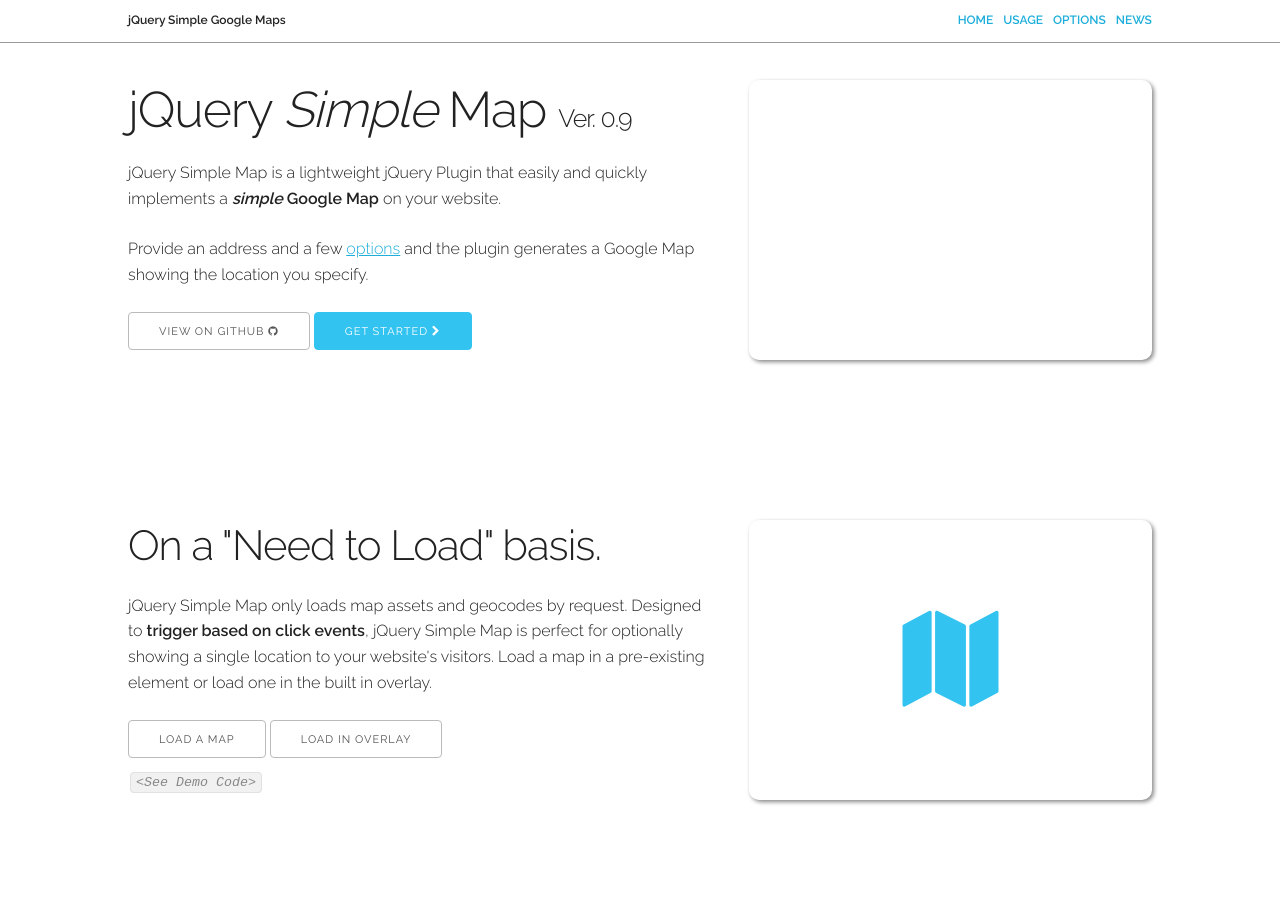
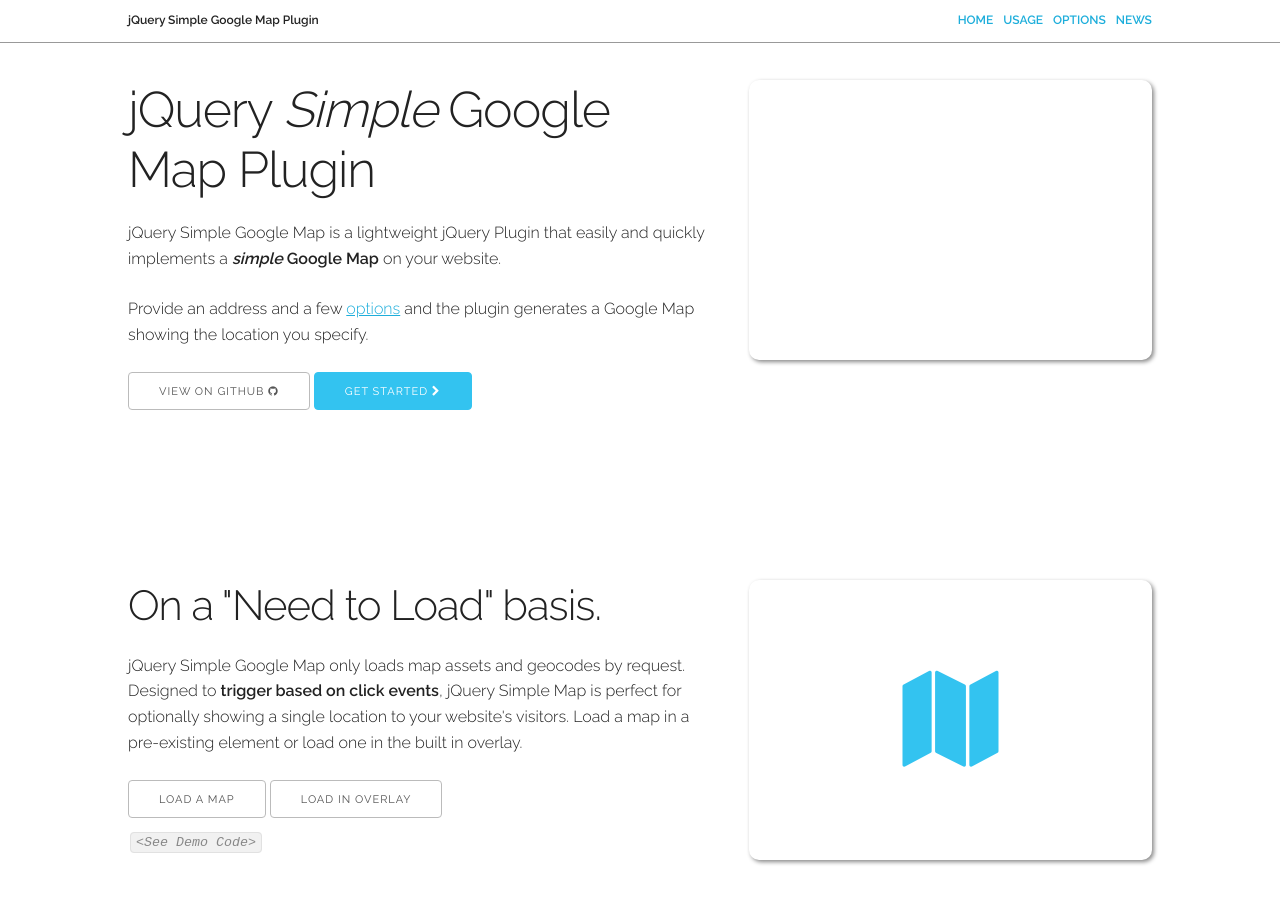
Before and after one commit to RamChilla/jquery-simple-google-map, a Jekyll site: the page built from index.html, in a window 1280 px wide and 900 px high. Built offline with Jekyll 4.4.1, drawn with Linux system fonts in a browser that asks for light colours; nearby versions of some CDN libraries; library files that are not in the unit come from our copies.

Commit message:
changed titles and naming

```diff
--- a/_config.yml
+++ b/_config.yml
@@ -13,7 +13,7 @@
 # you will see them accessed via {{ site.title }}, {{ site.email }}, and so on.
 # You can create any custom variable you would like, and they will be accessible
 # in the templates via {{ site.myvariable }}.
-title: jQuery Simple Google Maps
+title: jQuery Simple Google Map Plugin
 email: rami@ramihassan.net
 description: > # this means to ignore newlines until "baseurl:"
   A lightweight jQuery Plugin that easily and quickly implements a simple Google Map.
--- a/index.html
+++ b/index.html
@@ -1,7 +1,7 @@
 ---
 layout: default
 title: JQuery Simple Google Map
-description: jQuery Simple Map is a lightweight jQuery Plugin that easily and quickly implements a simple Google Map on your website.
+description: jQuery Simple Google Map is a lightweight jQuery Plugin that easily and quickly implements a simple Google Map on your website.
 hunclass: h-100
 menuTitle: Home
 menuSort: 0
@@ -13,8 +13,8 @@
 	<section>
 		<div class="row demo-row">
 			<div class="seven columns">
-				<h1>jQuery <i>Simple</i> Map <small>Ver. 0.9</small></h1>
-				<p>jQuery Simple Map is a lightweight jQuery Plugin that easily and quickly implements a <strong><i>simple</i> Google Map</strong> on your website.</p>
+				<h1>jQuery <i>Simple</i> Google Map Plugin</h1>
+				<p>jQuery Simple Google Map is a lightweight jQuery Plugin that easily and quickly implements a <strong><i>simple</i> Google Map</strong> on your website.</p>
 				<p>Provide an address and a few <a href="{{ site.baseurl }}/options">options</a> and the plugin generates a Google Map showing the location you specify.</p>
 				<a href="https://github.com/RamChilla/jquery-simple-maps" class="button" target="_blank">View On Github <i class="fa fa-github"></i></a>
 				<a href="{{ site.baseurl }}/usage" class="button button-primary">Get Started <i class="fa fa-chevron-right"></i></a>
@@ -53,7 +53,7 @@
 		<div class="row demo-row">
 			<div class="seven columns">
 				<h2>On a "Need to Load" basis.</h2>
-				<p>jQuery Simple Map only loads map assets and geocodes by request. Designed to <strong>trigger based on click events</strong>, jQuery Simple Map is perfect for optionally showing a single location to your website's visitors. Load a map in a pre-existing element or load one in the built in overlay.</p>
+				<p>jQuery Simple Google Map only loads map assets and geocodes by request. Designed to <strong>trigger based on click events</strong>, jQuery Simple Map is perfect for optionally showing a single location to your website's visitors. Load a map in a pre-existing element or load one in the built in overlay.</p>
 				<button id="needToLoadTrig" data-sm_address="New York City">Load a Map</button>
 				<button id="needToLoadOverlayTrig" data-sm_address="Atlantic City, NJ">Load in Overlay</button>
 				<div><code class="seeCode" data-section="needToLoad">See Demo Code</code></div>
--- a/options.html
+++ b/options.html
@@ -10,7 +10,7 @@
 <article id="options" class="container">
 
     <div class="row demo-row">
-        <h1>jQuery <i>Simple</i> Map Options</h1>
+        <h1>jQuery <i>Simple</i> Google Map Options</h1>
         <p>Below are the possible options and their defaults.</p>
 <pre>
     <code class="codeSample" data-language="javascript">
--- a/usage.html
+++ b/usage.html
@@ -9,7 +9,7 @@
 <article id="usage" class="container">
     <div class="row demo-row">
         <div class="seven columns">
-            <h1>jQuery <i>Simple</i> Map Usage</h1>
+            <h1>jQuery <i>Simple</i> Google Map Usage</h1>
             <p>The plugin is designed to provide a quick way to implement a Google Map. Based on user interaction, it will geocode the address provided, and display the location on a map.</p>
             <p><b>It is recommended</b> to invoke the plugin on a clickable element, such as a link or button. The focus of this plugin is to only execute on a user initiated request.</p>
             <h3>Get an API key.</h3>
```
